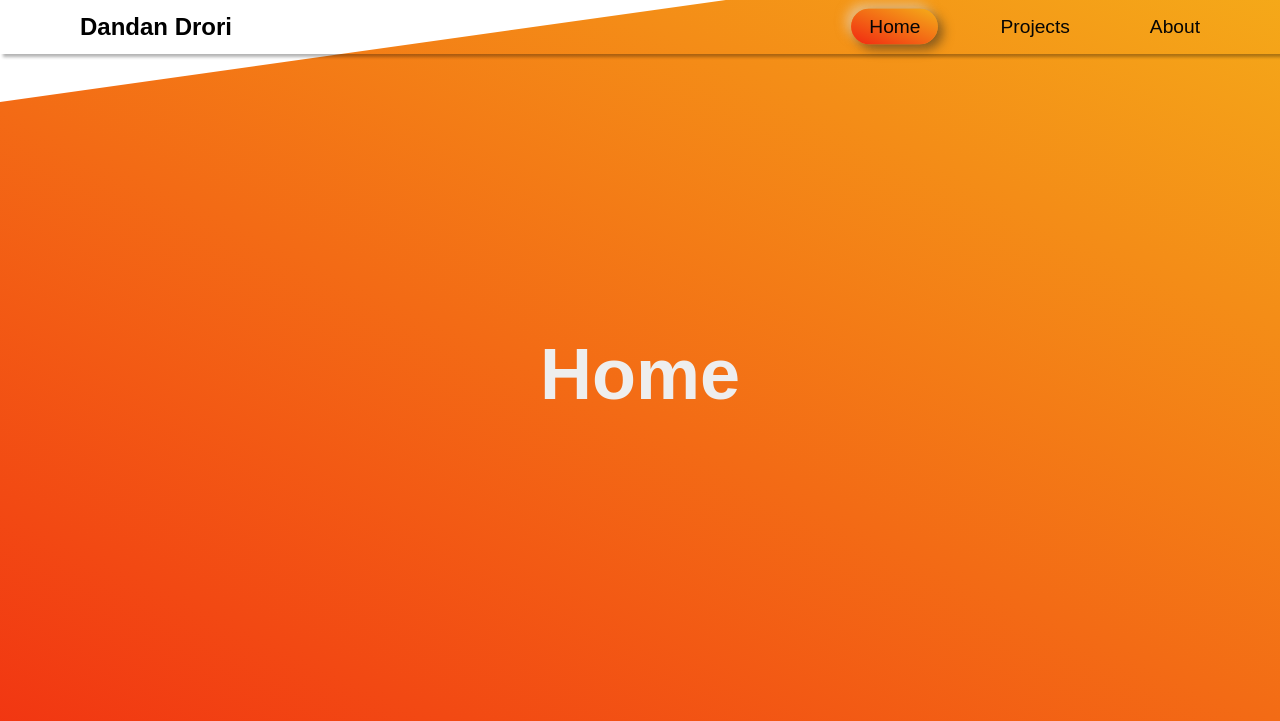
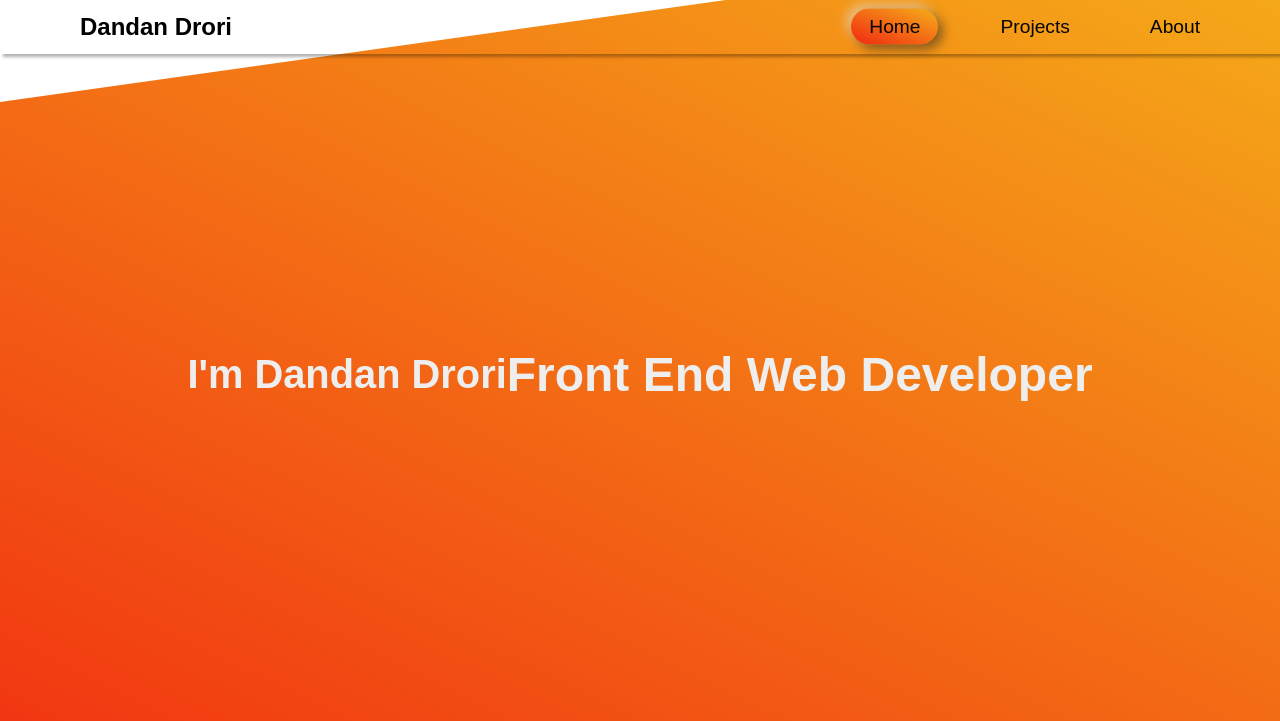
Before and after one commit to dandan-drori/My-Portfolio, a plain HTML site: page index.html in a window 1280 px wide. Shown: the top 721 px of the page. Drawn offline with Linux system fonts and the light colour scheme.

Commit message:
test commit

```diff
--- a/index.html
+++ b/index.html
@@ -27,9 +27,8 @@
     </header>
     <section data-index="0" id="home">
       <div class="home-bg"></div>
-      <!-- <h5>I'm Dandan Drori</h5>
-      <p>Front End Web Developer</p> -->
-      <h1>Home</h1>
+      <h5>I'm Dandan Drori</h5>
+      <p>Front End Web Developer</p>
     </section>
     <section data-index="1" id="projects">
       <div class="projects-bg"></div>
```
